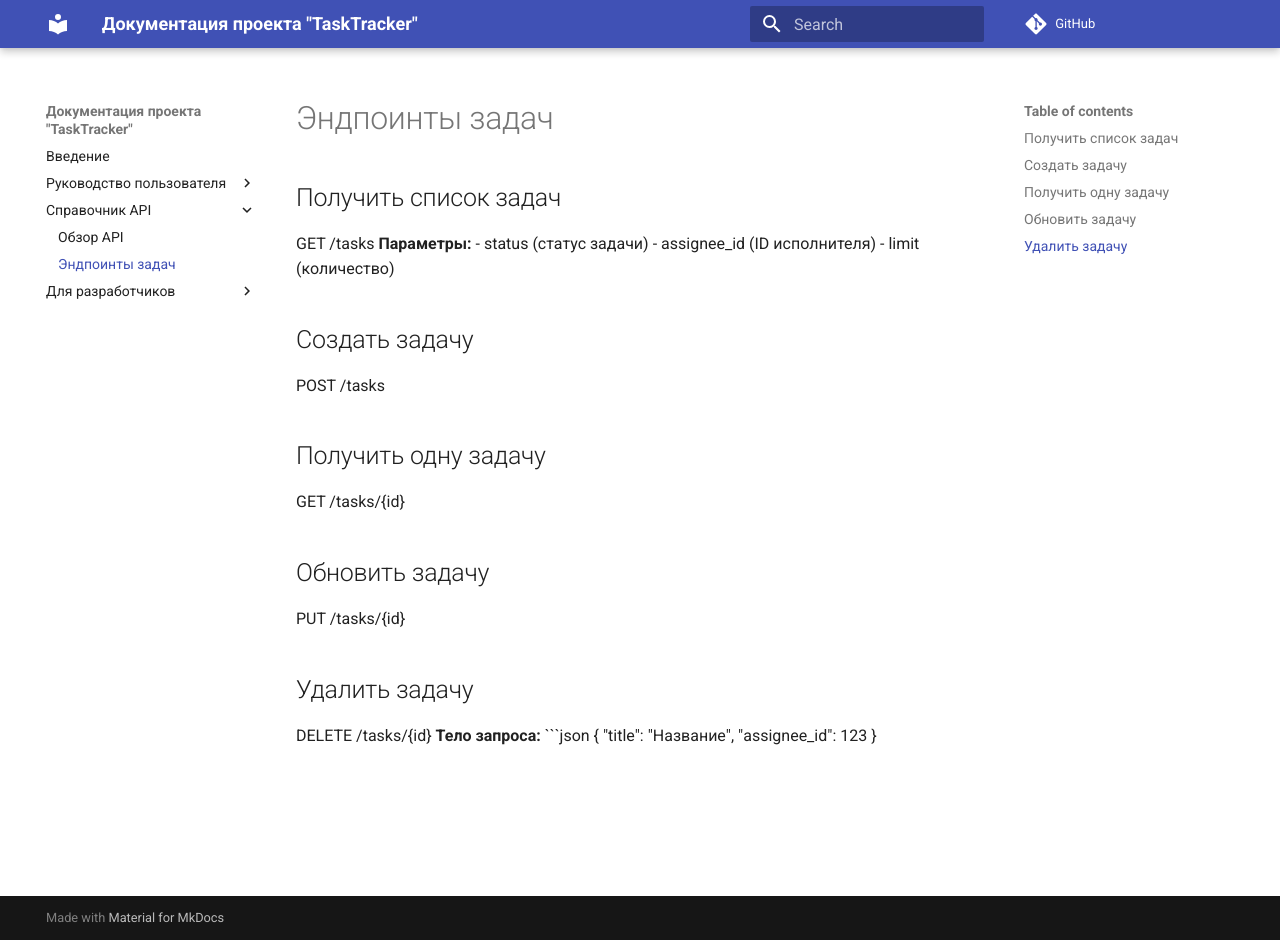
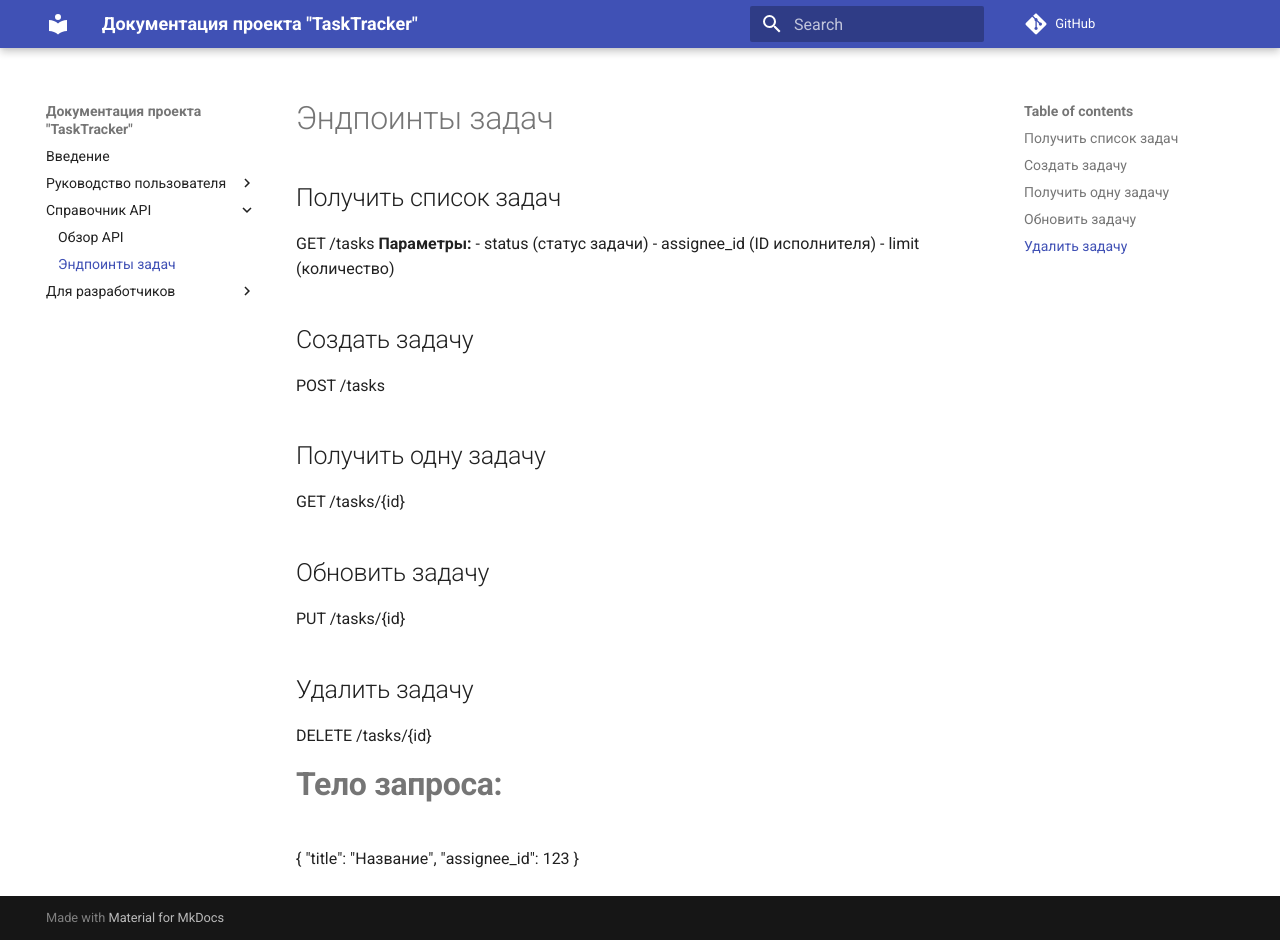
Before and after one commit to Ksenyashina/TaskTracker, an MkDocs documentation site: the page built from docs/api/endpoints/tasks.md, in a window 1280 px wide and 940 px high. Built offline with MkDocs 1.6.1 and Material for MkDocs 9.7.7, drawn with Linux system fonts in a browser that asks for light colours; comment, search, counter and statistics services are not loaded.

````diff
--- a/docs/api/endpoints/tasks.md
+++ b/docs/api/endpoints/tasks.md
@@ -15,8 +15,7 @@ GET /tasks/{id}
 PUT /tasks/{id}
 ## Удалить задачу
 DELETE /tasks/{id}
-**Тело запроса:**
-```json
+# **Тело запроса:**
 {
   "title": "Название",
   "assignee_id": 123
````
